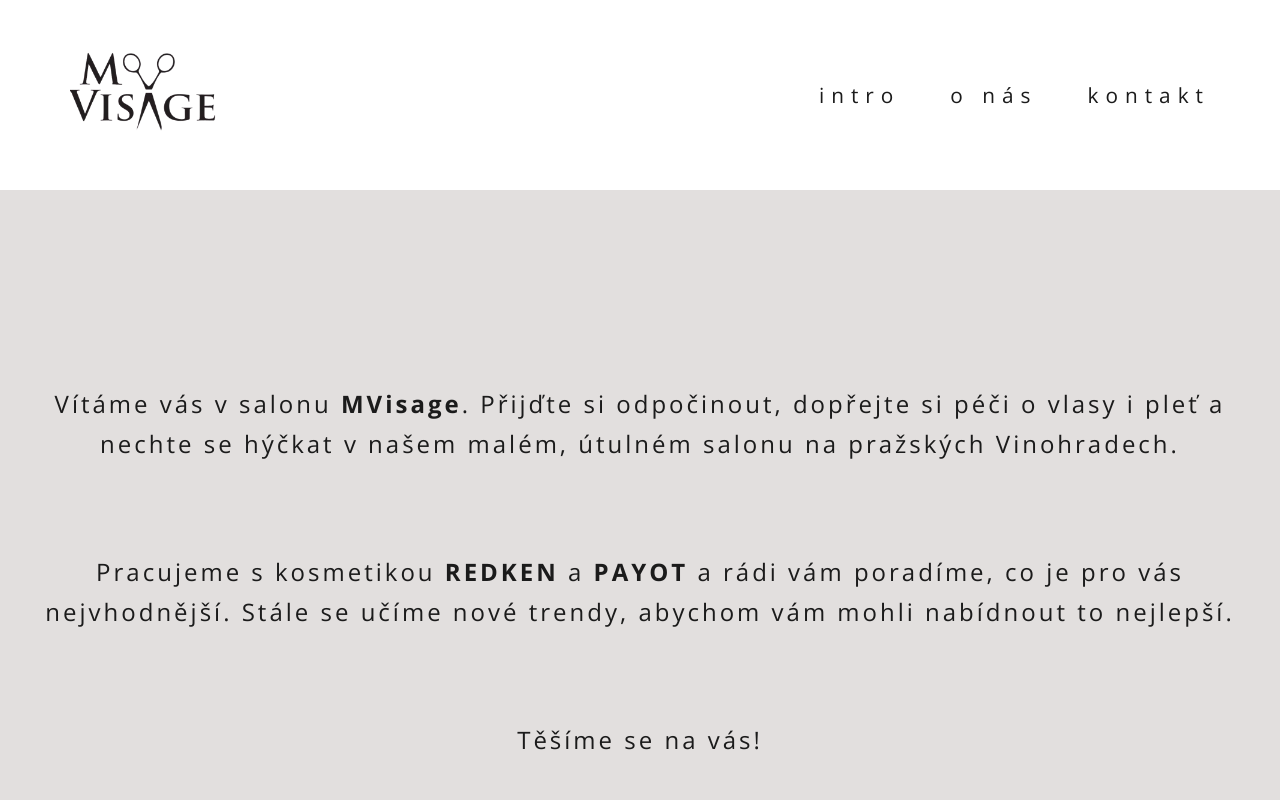
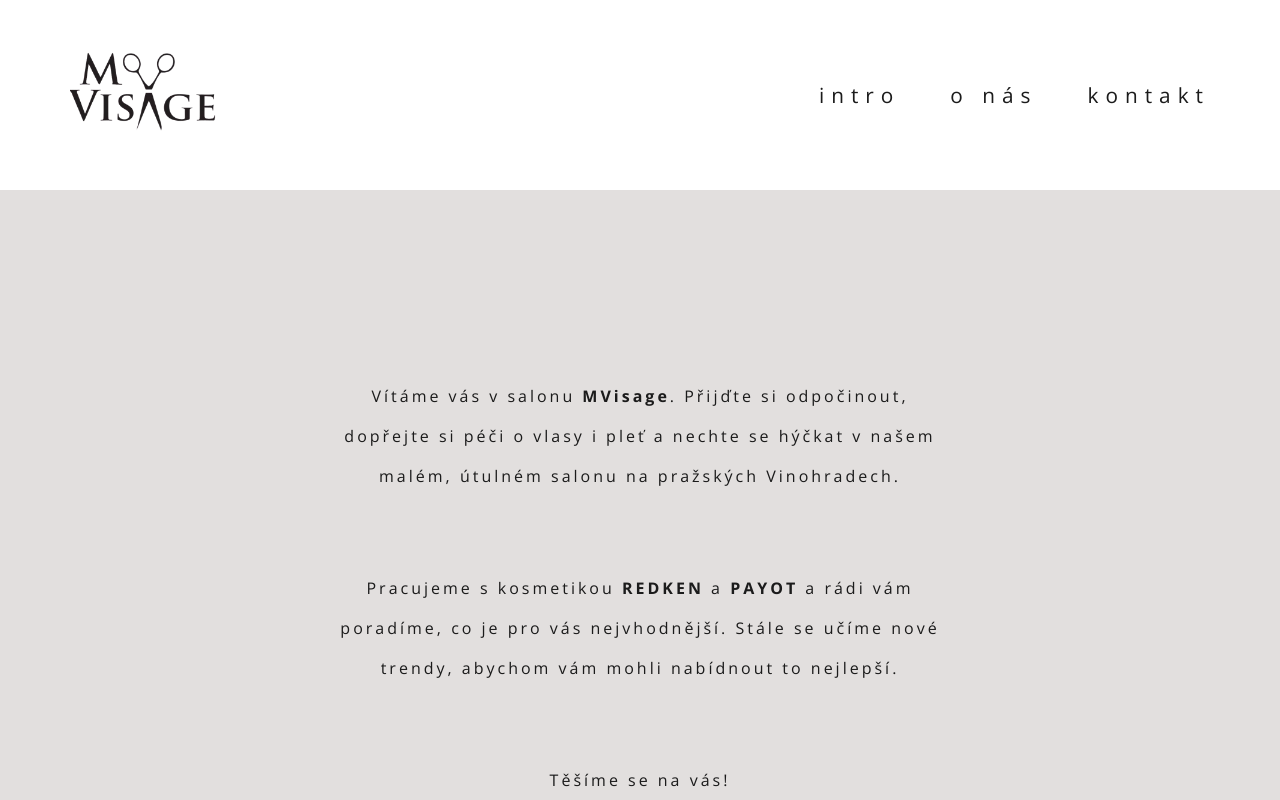
Before and after one commit to Maree13/kadernictvi, a React (Create React App) app: page /aboutus in a window 1280 px wide. Shown: the top 800 px of the page. Built offline with nearby package versions, Linux system fonts and the light colour scheme; a web font is replaced by a local one.

Commit message:
doladovanie

```diff
--- a/src/index.css
+++ b/src/index.css
@@ -231,6 +231,9 @@
 /* ABOUT US - O NAS */
 
 .aboutus {
+  display: flex;
+  justify-content: center;
+  align-items: center;
   background-color: var(--secondary-background);
   color: var(--text-color);
   padding: 170px 40px;
@@ -245,14 +248,15 @@
   justify-content: center;
   align-items: center;
   text-align: center;
-  font-size: 1.5rem;
+  /* font-size: 1.5rem; */
   gap: 40px;
+  width: 50%;
 }
 
 /* Responsive - MOBILE */
 @media (max-width: 768px) {
   .paragraphs-aboutus {
-    font-size: 1.2rem;
+    /* font-size: 1.2rem; */
   }
 }
 
```
